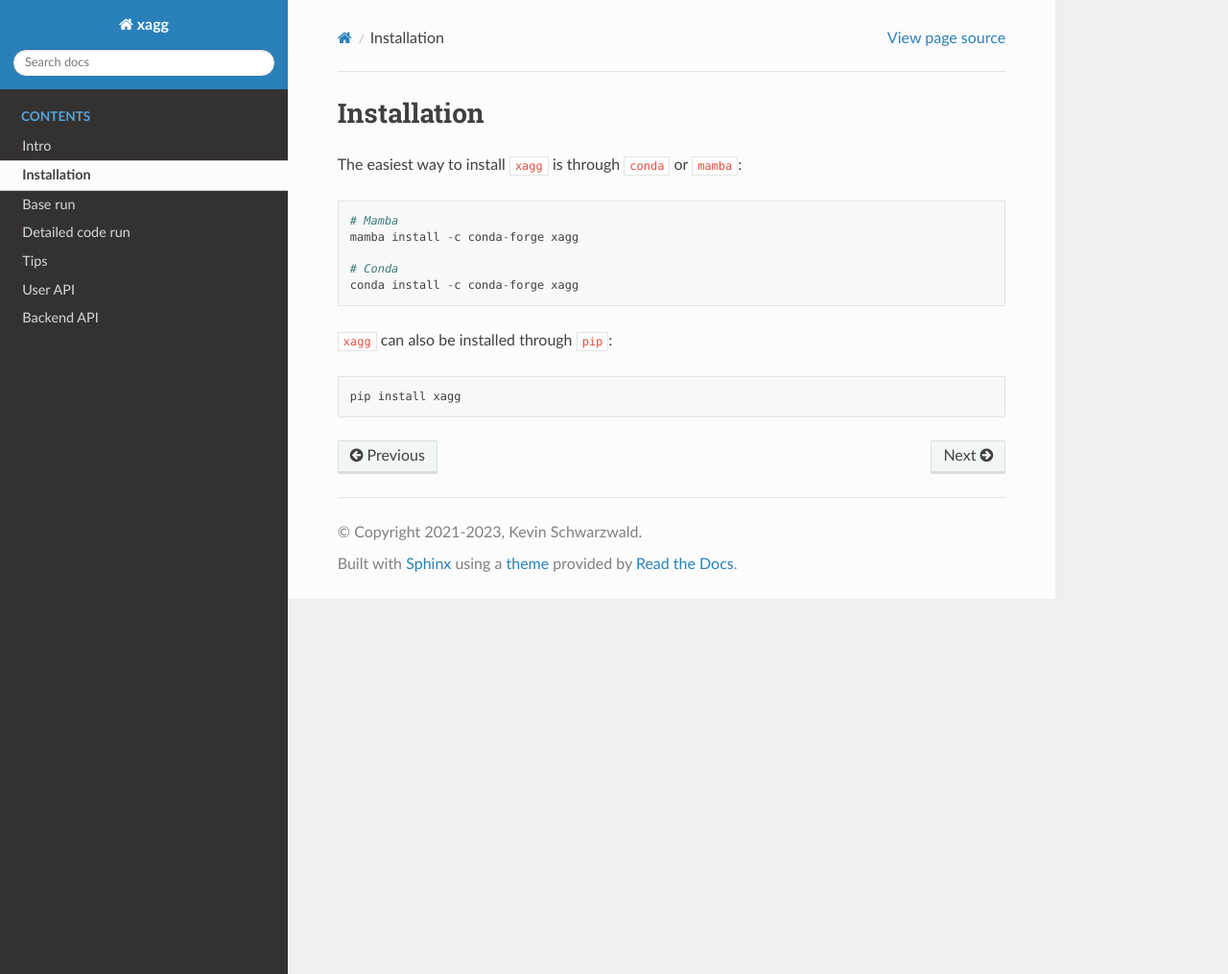
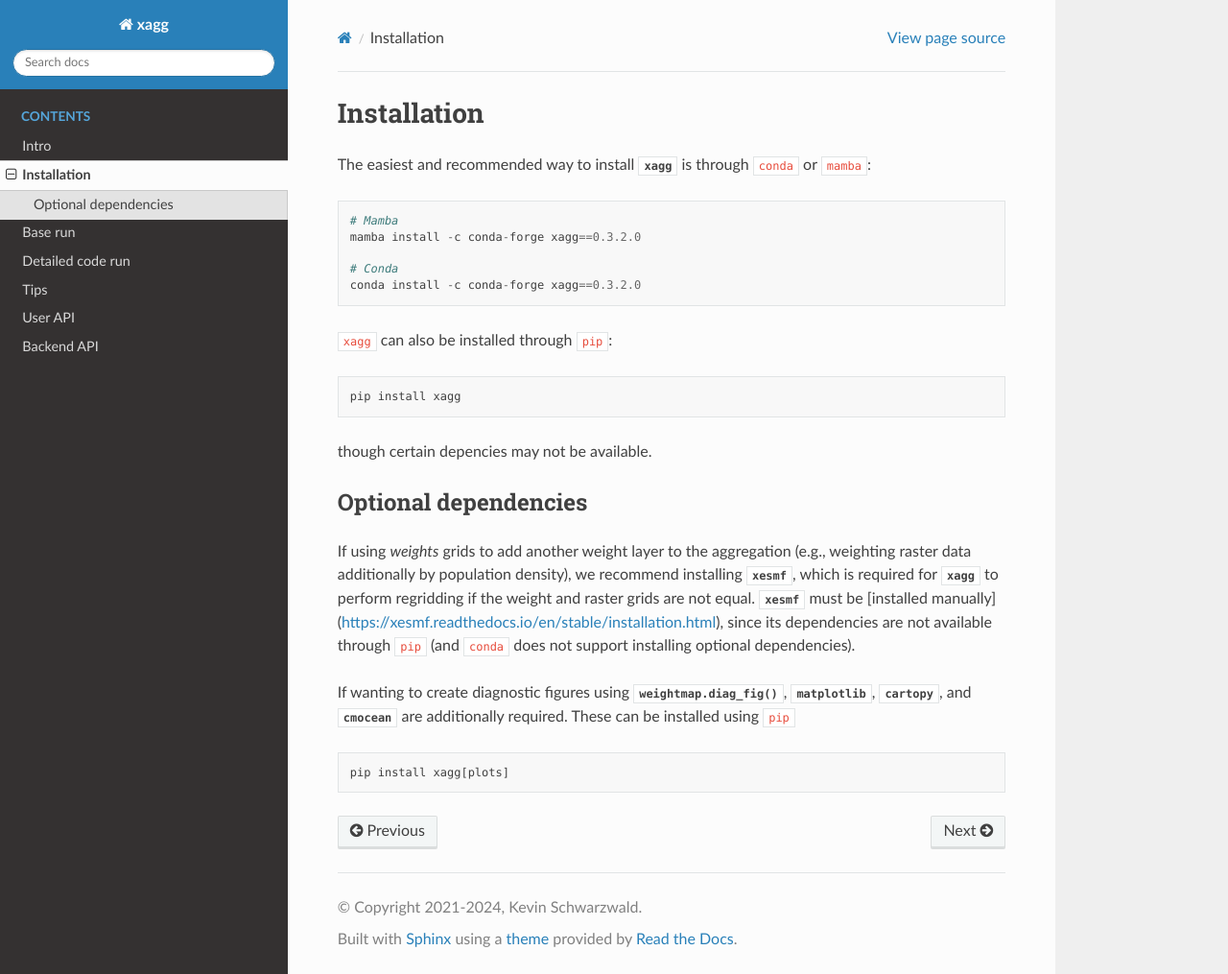
Before and after one commit to ks905383/xagg, a Sphinx documentation site: the page built from docs/installation.rst, in a window 1280 px wide and 1015 px high. Shown: the whole window at 96% size. Built offline with Sphinx 7.4.7 and the Read the Docs theme 2.0.0, drawn with Linux system fonts in a browser that asks for light colours.

Commit message:
update docs to 0.3.2.0

```diff
--- a/docs/api_user.rst
+++ b/docs/api_user.rst
@@ -23,5 +23,5 @@ Primary (wrapper) functions
 Auxiliary functions
 =================================
 
-.. automodule:: xagg.aux
+.. automodule:: xagg.auxfuncs
     :members:
--- a/docs/conf.py
+++ b/docs/conf.py
@@ -19,11 +19,11 @@ sys.path.insert(0, os.path.abspath('..'))
 # -- Project information -----------------------------------------------------
 
 project = 'xagg'
-copyright = '2021-2023, Kevin Schwarzwald'
+copyright = '2021-2024, Kevin Schwarzwald'
 author = 'Kevin Schwarzwald'
 
 # The full version, including alpha/beta/rc tags
-release = '3.1'
+release = '0.3.2.0'
 
 
 # -- General configuration ---------------------------------------------------
--- a/docs/index.rst
+++ b/docs/index.rst
@@ -6,9 +6,9 @@
 xagg
 =======================================
 
-A package to aggregate gridded data in ``xarray`` to polygons in ``geopandas`` using area-weighting from the relative area overlaps between pixels and polygons.
+A package to aggregate gridded data in :py:mod:`xarray` to polygons in :py:mod:`geopandas` using area-weighting from the relative area overlaps between pixels and polygons.
 
-The simplest code run, involving raster data in an ``xarray`` Dataset ``ds`` and polygons in a ``geopandas`` GeoDataFrame ``gpd``, is::
+The simplest code run, involving raster data in an :py:mod:`xarray` :py:class:`Dataset` ``ds`` and polygons in a :py:mod:`geopandas` :py:class:`GeoDataFrame` ``gpd``, is::
 
  import xagg as xa
 
@@ -19,7 +19,7 @@ The simplest code run, involving raster data in an ``xarray`` Dataset ``ds`` and
  aggregated = xa.aggregate(ds,weightmap)
 
 
-``aggregated`` can then be turned into an ``xarray`` Dataset, a ``geopandas`` GeoDataFrame, or directly exported to a CSV (for use in, e.g., STATA), NetCDF, or Shapefile.
+:py:class:`aggregated` can then be turned into an :py:mod:`xarray` :py:class:`Dataset`, a :py:mod:`geopandas` :py:class:`GeoDataFrame`, or directly exported to a CSV (for use in, e.g., STATA), NetCDF, or Shapefile.
 
 .. toctree::
    :caption: Contents
--- a/docs/installation.rst
+++ b/docs/installation.rst
@@ -1,14 +1,25 @@
 Installation
 =======================================
-The easiest way to install ``xagg`` is through ``conda`` or ``mamba``::
+The easiest and recommended way to install :py:mod:`xagg` is through ``conda`` or ``mamba``::
 
    # Mamba
-   mamba install -c conda-forge xagg
+   mamba install -c conda-forge xagg==0.3.2.0
 
    # Conda
-   conda install -c conda-forge xagg
+   conda install -c conda-forge xagg==0.3.2.0
 
 
 ``xagg`` can also be installed through ``pip``::
 
    pip install xagg
+
+though certain depencies may not be available.
+
+Optional dependencies
+----------------------------------------
+If using `weights` grids to add another weight layer to the aggregation (e.g., weighting raster data additionally by population density), we recommend installing :py:mod:`xesmf`, which is required for :py:mod:`xagg` to perform regridding if the weight and raster grids are not equal. :py:mod:`xesmf` must be [installed manually](https://xesmf.readthedocs.io/en/stable/installation.html), since its dependencies are not available through ``pip`` (and ``conda`` does not support installing optional dependencies).
+
+
+If wanting to create diagnostic figures using :py:meth:`weightmap.diag_fig()`, :py:mod:`matplotlib`, :py:mod:`cartopy`, and :py:mod:`cmocean` are additionally required. These can be installed using ``pip`` ::
+
+   pip install xagg[plots]
```
Also changed, not shown: docs/intro.rst (+9 -11 lines), docs/tips.rst (+11 -3 lines), docs/notebooks/base_run.ipynb, docs/notebooks/full_run.ipynb, 2 other files.
